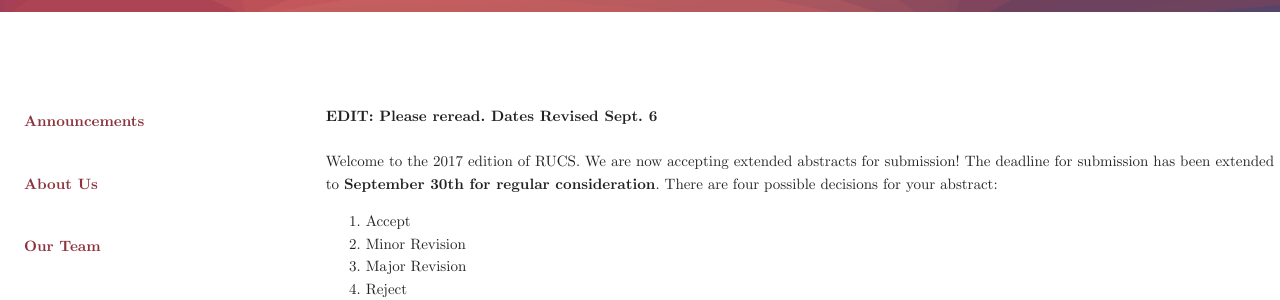
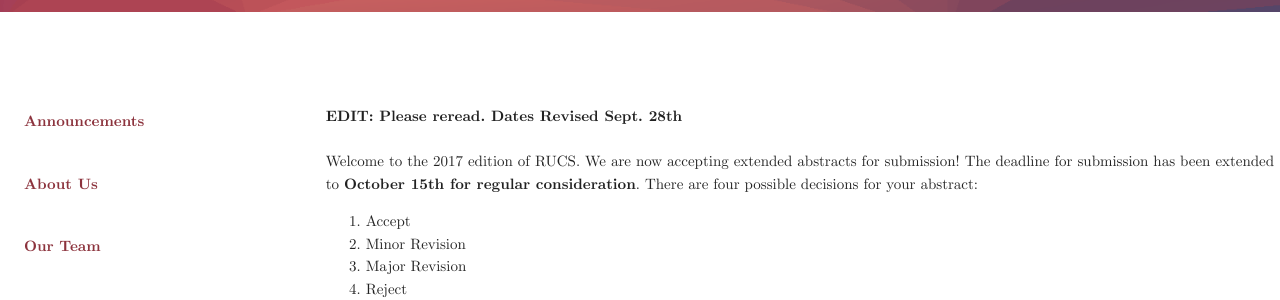
Before and after one commit to rucs-uoft/rucs-uoft.github.io, a Jekyll site: the page built from index.html, in a window 1280 px wide. Shown: the part 888-1188 px from the top of the page. Built offline with Jekyll 4.4.1, drawn with Linux system fonts in a browser that asks for light colours; nearby versions of some CDN libraries.

Commit message:
update dates

```diff
--- a/_includes/news.html
+++ b/_includes/news.html
@@ -2,9 +2,9 @@
 
 <b> EDIT: Please reread.
 
-    Dates Revised Sept. 6 </b> <br/> <br/>
+    Dates Revised Sept. 28th </b> <br/> <br/>
 
-Welcome to the 2017 edition of RUCS. We are now accepting extended abstracts for submission! The deadline for submission has been extended to <b> September 30th for regular consideration</b>. There are four possible decisions for your abstract:
+Welcome to the 2017 edition of RUCS. We are now accepting extended abstracts for submission! The deadline for submission has been extended to <b> October 15th for regular consideration</b>. There are four possible decisions for your abstract:
 
     <ol>
     <li>
```
